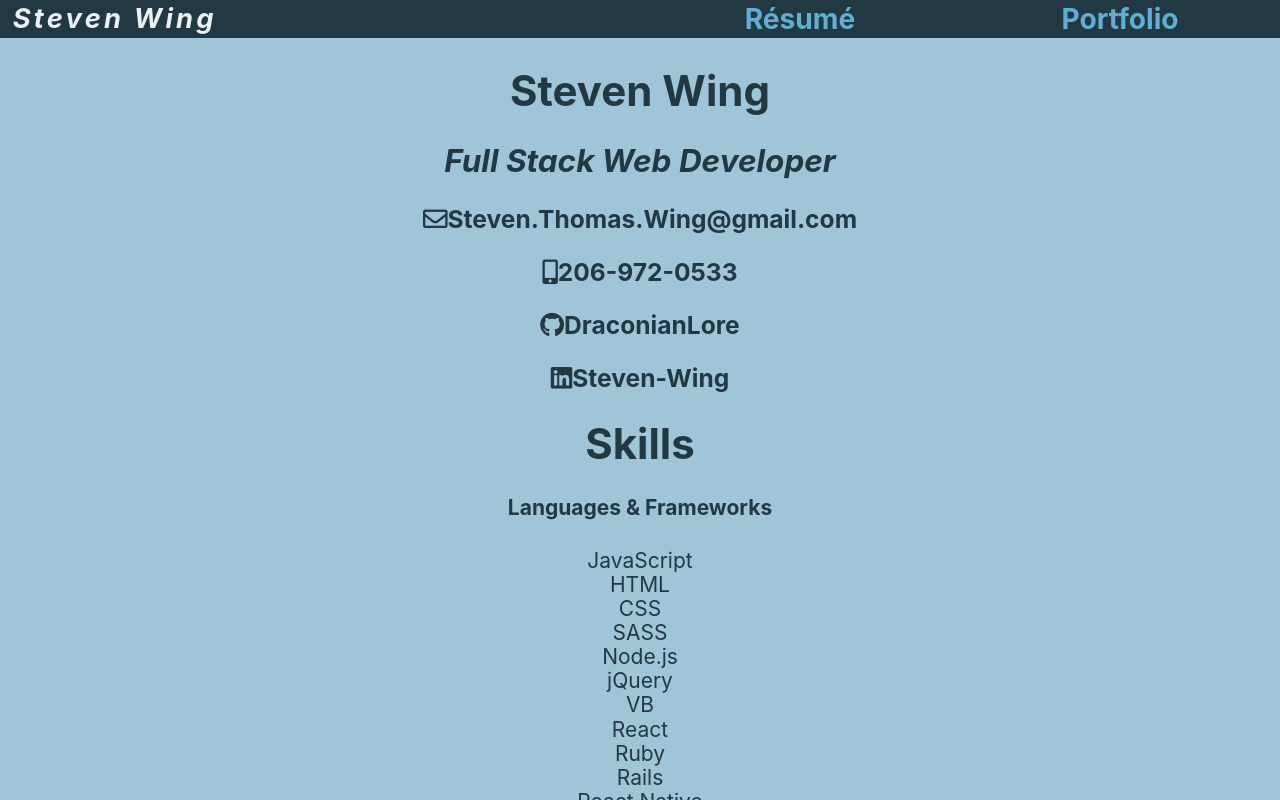
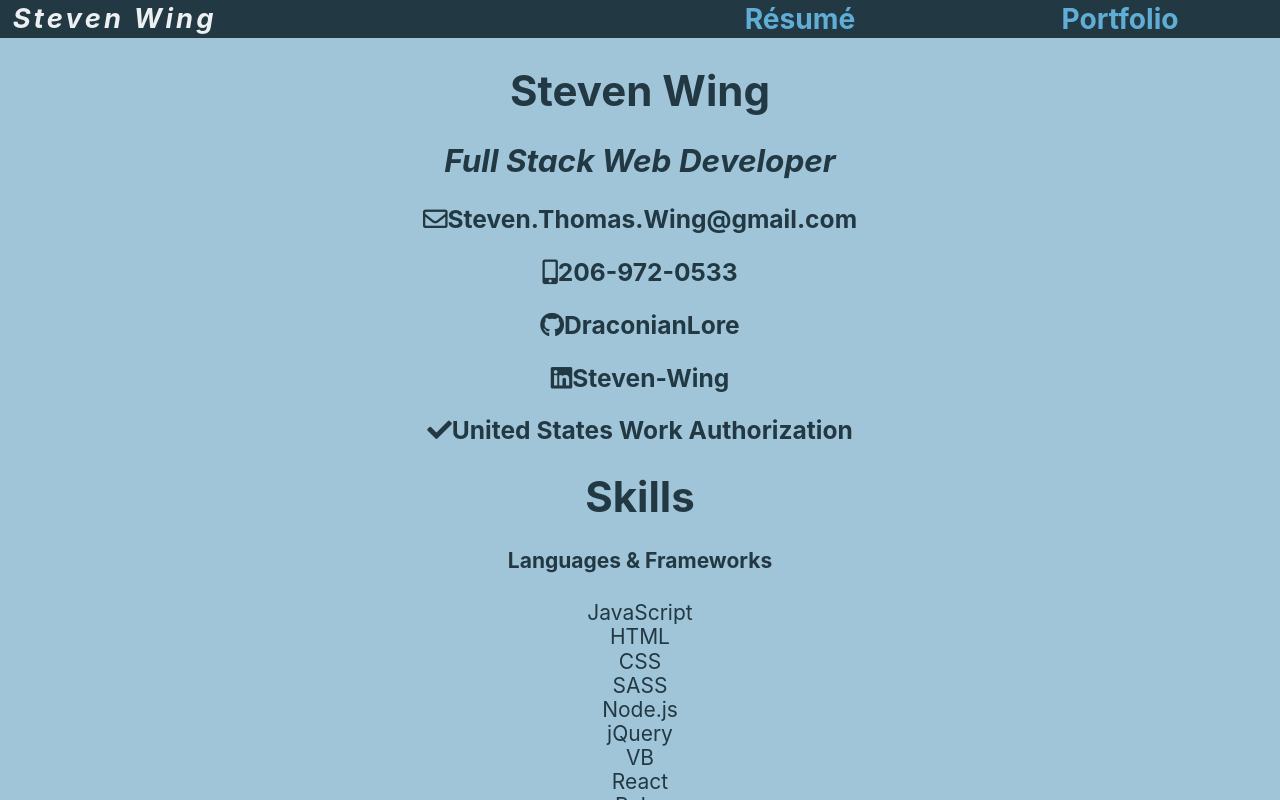
Before and after one commit to DraconianLore/resume2.0, a React (Create React App) app: page / in a window 1280 px wide. Shown: the top 800 px of the page. Built offline with nearby package versions, Linux system fonts and the light colour scheme.

Commit message:
add us work auth note

```diff
--- a/src/resume/Contact.js
+++ b/src/resume/Contact.js
@@ -8,6 +8,7 @@ return (
   <div className="section">
             <h1 className="contact-cent">Steven Wing</h1>
             <h2 className="contact-cent"><em>Full Stack Web Developer</em></h2>
+
             <div className="contact-box">
                 <div>
                     <h3>
@@ -34,6 +35,10 @@ return (
                             Steven-Wing
                         </a>
                     </h3>
+                    <h3>
+                        <i className="fas fa-check"> </i>
+                        United States Work Authorization
+                    </h3>
                 </div>
             </div>
         </div>
--- a/src/resume/resume.css
+++ b/src/resume/resume.css
@@ -37,7 +37,7 @@
 .contact-box {
   display: flex;
   justify-content: space-around;
-  margin-top: 2em;
+  margin-top: 1em;
 }
 
 .section i {
@@ -90,6 +90,7 @@
   float: right;
   font-size: 70%;
 }
+
 .sub-sub-heading {
   margin: 0.5em 3vw 0.3em 1vw;
   color: #223843;
```
